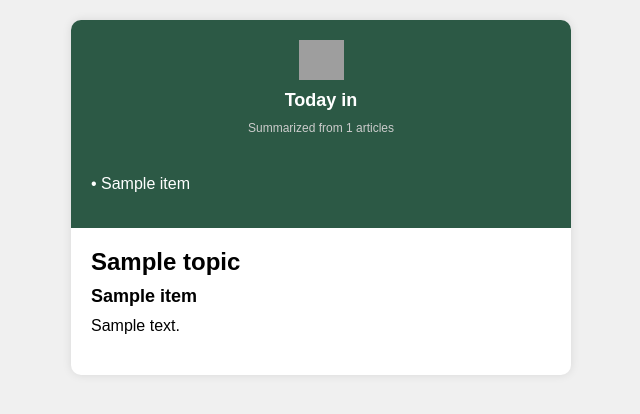
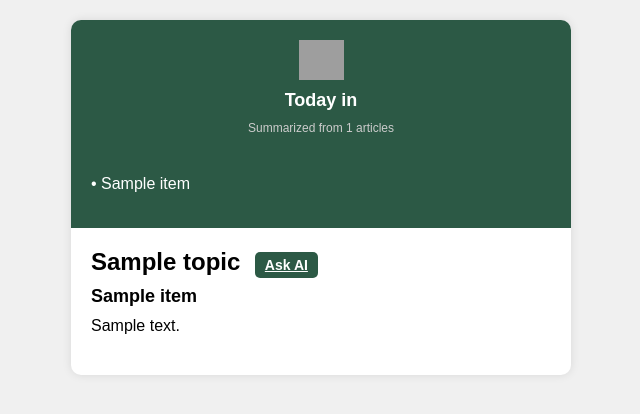
Before and after one commit to c0ughman/1nbox, a Django app: template _1nbox_ai/templates/email_template.html in a window 1280 px wide. Shown: the top 414 px of the page, without its empty margins (319-959 px from the left). Run offline with Django 5.2, Linux system fonts and the light colour scheme; the template is opened without the code that fills it: most values are stand-ins (such as "Sample title", 1, 10 or a date in 2020); data that the repository does not hold is empty; grey boxes are pictures that could not be loaded.

Commit message:
Added ask AI button

```diff
--- a/_1nbox_ai/templates/email_template.html
+++ b/_1nbox_ai/templates/email_template.html
@@ -53,6 +53,8 @@
         .world-news h2 {
             font-size: 24px;
             margin: 0 0 10px 0;
+            display: inline-block;
+            margin-right: 10px;
         }
         .news-title {
             font-size: 18px;
@@ -61,6 +63,16 @@
         }
         .news-detail {
             margin-bottom: 20px;
+        }
+        .ask-ai-link {
+            font-size: 14px;
+            font-weight: bold;
+            text-decoration: underline;
+            color: white;
+            background-color: #2c5945;
+            padding: 5px 10px;
+            border-radius: 5px;
+            display: inline-block;
         }
     </style>
 </head>
@@ -81,6 +93,7 @@
         {% for topic in topics %}
         <div class="world-news">
             <h2>{{ topic.name }}</h2>
+            <a href="https://www.1nbox-ai.com/chat?topic={{ topic.name }}&user_id={{ user.supabase_user_id }}" class="ask-ai-link">Ask AI</a>
             {% for item in topic.summary %}
             <div>
                 <div class="news-title">{{ item.title }}</div>
```
